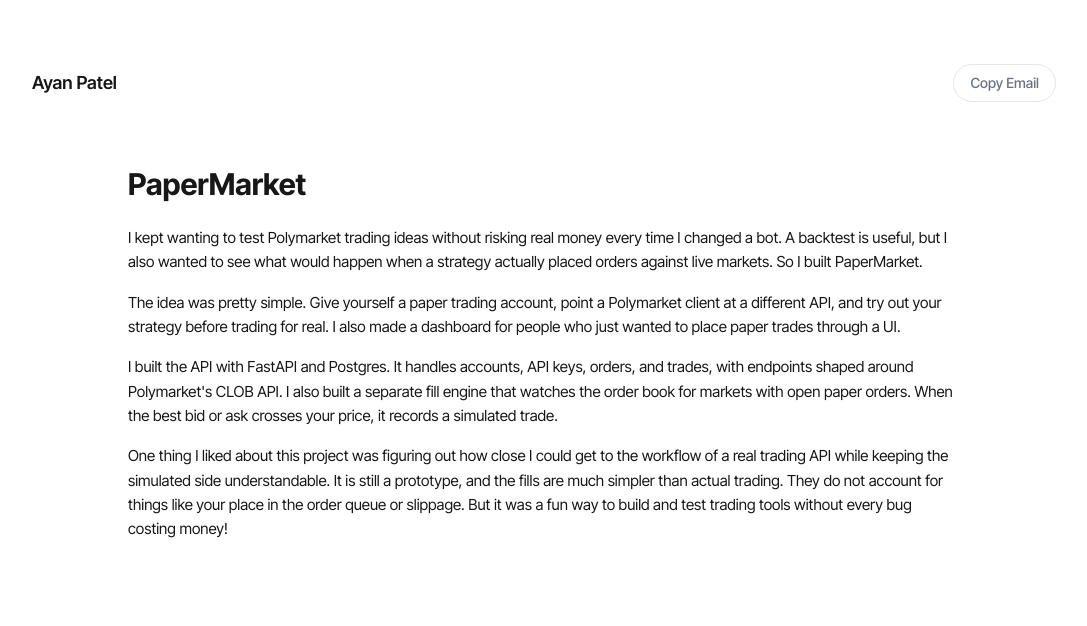
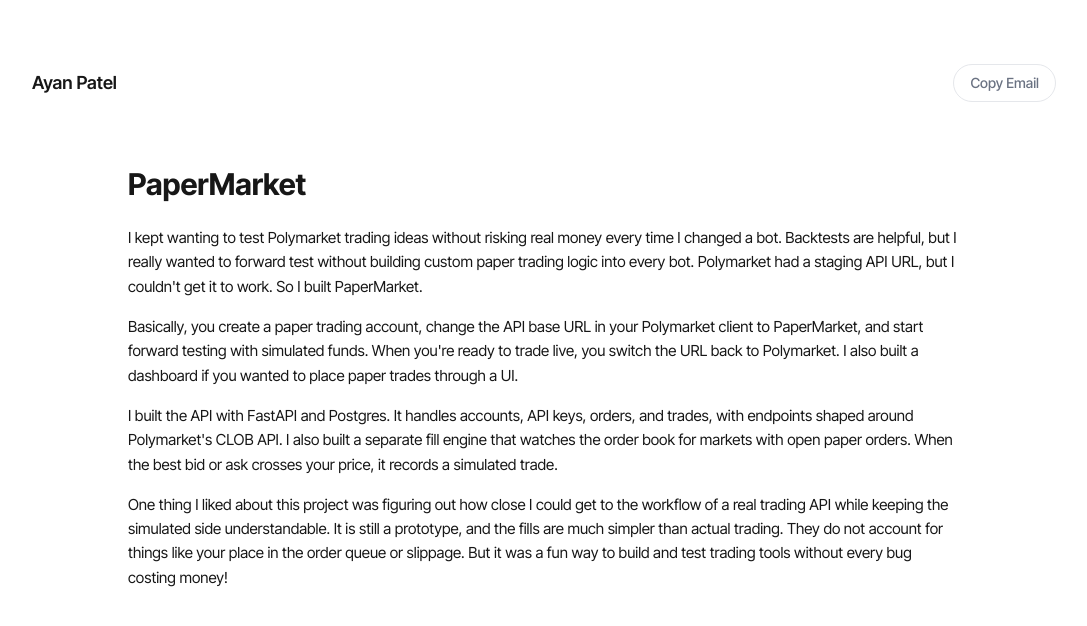
Before and after one commit to KichdiPatel/personal-website, a Next.js app: page /projects/9_PaperMarket in a window 1280 px wide. Shown: the top 626 px of the page, without its empty margins (96-1183 px from the left). Built offline with nearby package versions, Linux system fonts and the light colour scheme.

Commit message:
Clarify PaperMarket forward testing workflow

```diff
--- a/src/app/projects/9_PaperMarket/page.mdx
+++ b/src/app/projects/9_PaperMarket/page.mdx
@@ -1,8 +1,8 @@
 # PaperMarket
 
-I kept wanting to test Polymarket trading ideas without risking real money every time I changed a bot. A backtest is useful, but I also wanted to see what would happen when a strategy actually placed orders against live markets. So I built PaperMarket.
+I kept wanting to test Polymarket trading ideas without risking real money every time I changed a bot. Backtests are helpful, but I really wanted to forward test without building custom paper trading logic into every bot. Polymarket had a staging API URL, but I couldn't get it to work. So I built PaperMarket.
 
-The idea was pretty simple. Give yourself a paper trading account, point a Polymarket client at a different API, and try out your strategy before trading for real. I also made a dashboard for people who just wanted to place paper trades through a UI.
+Basically, you create a paper trading account, change the API base URL in your Polymarket client to PaperMarket, and start forward testing with simulated funds. When you're ready to trade live, you switch the URL back to Polymarket. I also built a dashboard if you wanted to place paper trades through a UI.
 
 I built the API with FastAPI and Postgres. It handles accounts, API keys, orders, and trades, with endpoints shaped around Polymarket's CLOB API. I also built a separate fill engine that watches the order book for markets with open paper orders. When the best bid or ask crosses your price, it records a simulated trade.
 
```
